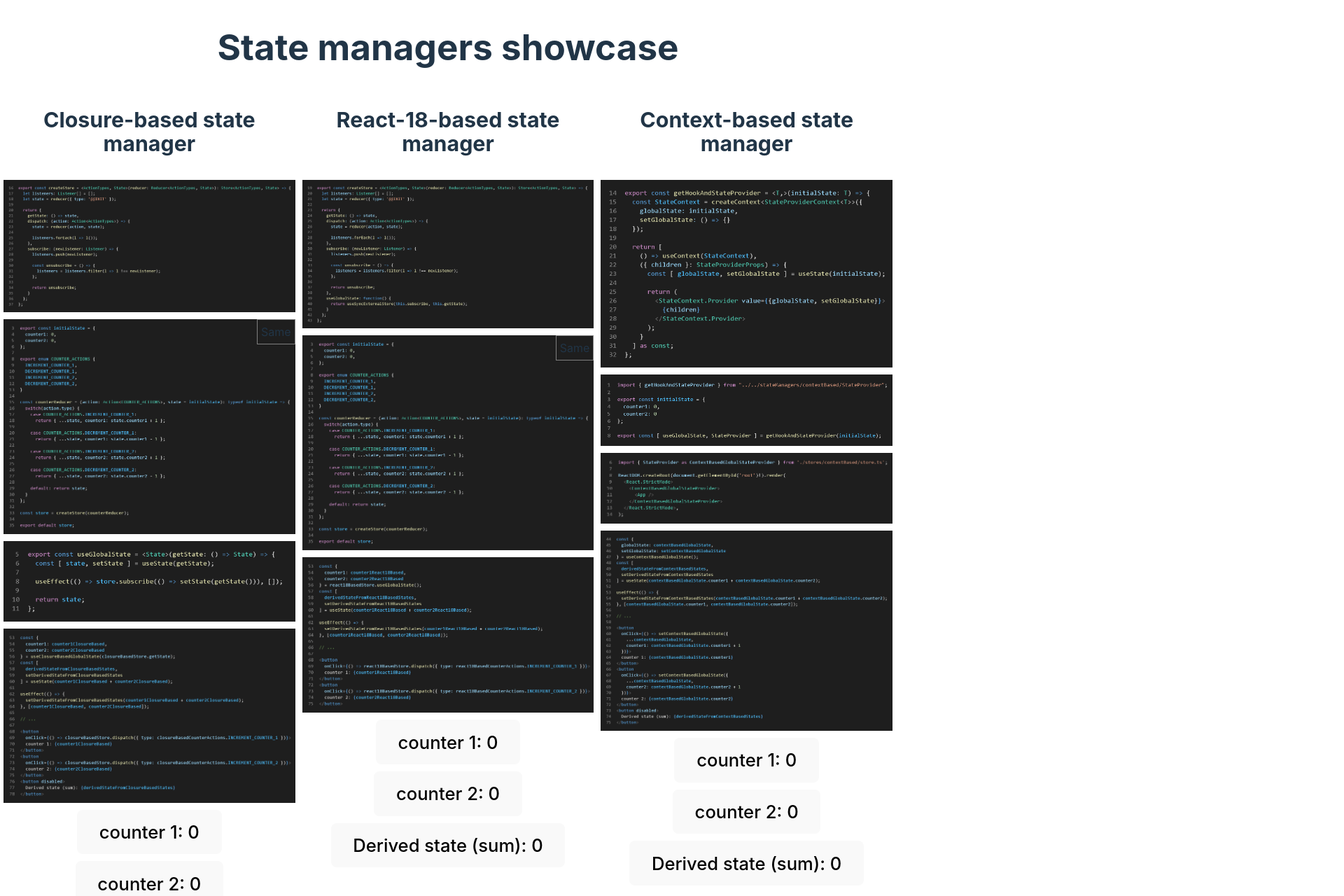
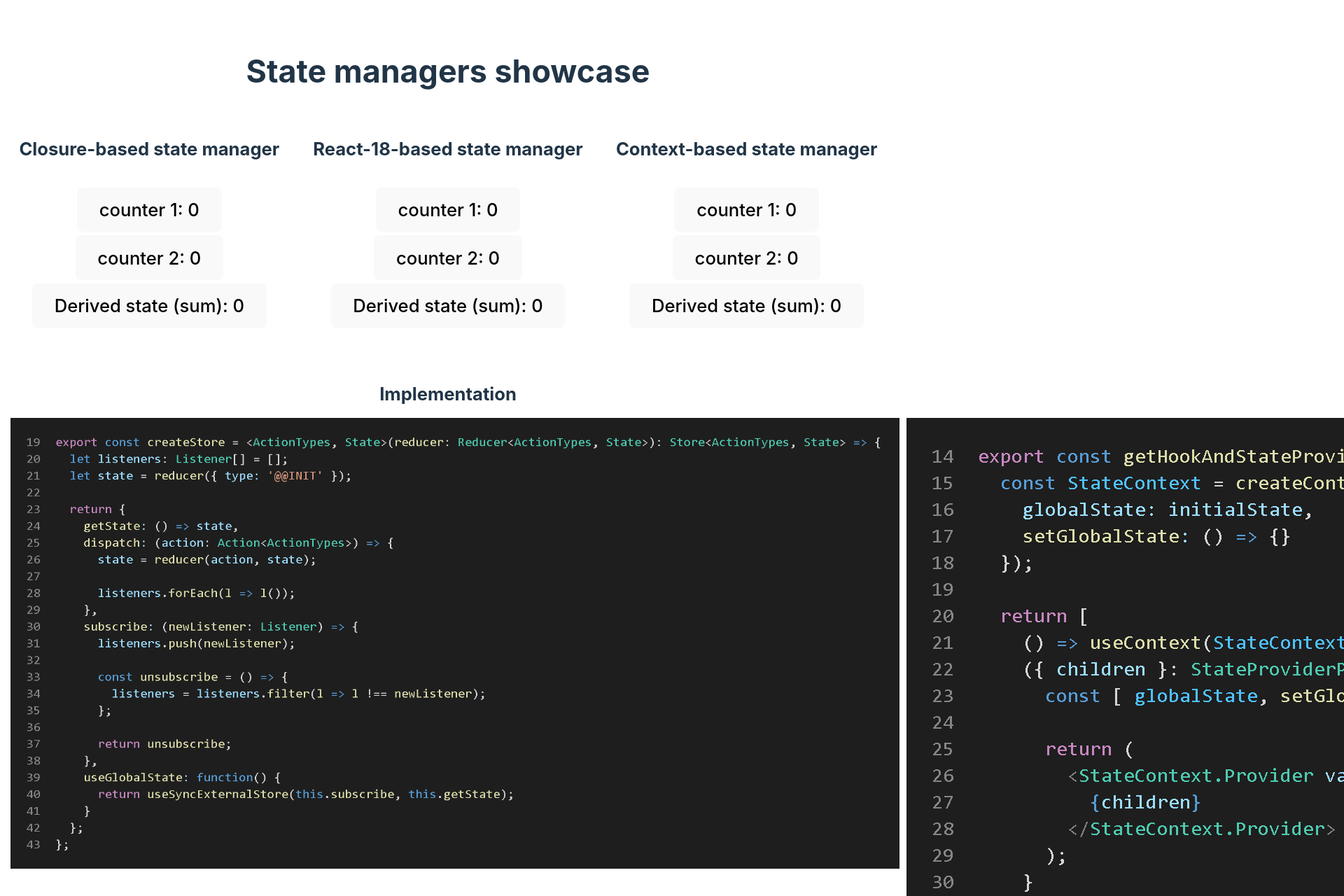
Before and after one commit to beror/react-global-state-manager, a React (Vite) app: page / in a window 1280 px wide. Shown: the top 1280 px of the page at 70% size, 1920 px wide, since content can reach past the window. Built offline with nearby package versions, Linux system fonts and the light colour scheme.

Commit message:
refactor: change to row-based layout

```diff
--- a/src/App.tsx
+++ b/src/App.tsx
@@ -26,9 +26,31 @@ function App() {
       </a>
 
       <main>
-        <div className='manager-presentation-box'>
+        <div className='showcase-row' style={{ marginBottom: '20px' }}>
           <h2>Closure-based state manager</h2>
-          <img src={closureBasedCreateStore} alt='Showcase of createStore in closure-based state manager' />
+          <h2>React-18-based state manager</h2>
+          <h2>Context-based state manager</h2>
+        </div>
+        <div className='showcase-row' style={{ marginBottom: '60px' }}>
+          <StateShowcase.ClosureBased />
+          <StateShowcase.React18Based />
+          <StateShowcase.ContextBased />
+        </div>
+        <div className='showcase-row'>
+          <h2>Implementation</h2>
+        </div>
+        <div className='showcase-row'>
+          <div>
+            <img src={closureBasedCreateStore} alt='Showcase of createStore in closure-based state manager' />
+            <img src={closureBasedHook} alt='Showcase of the hook in closure-based state manager' />
+          </div>
+          <img src={react18BasedCreateStore} alt='Showcase of createStore in React-18-based state manager' />
+          <img src={contextBasedGetHookAndStateProvider} alt='' />
+        </div>
+        <div className='showcase-row'>
+          <h2>Setup</h2>
+        </div>
+        <div className='showcase-row'>
           <div className='image-with-text-container'>
             <img src={react18BasedStoreCreation} alt='Showcase of store creation in closure-based state manager' />
             <div
@@ -39,14 +61,6 @@ function App() {
                 Same
             </div>
           </div>
-          <img src={closureBasedHook} alt='Showcase of the hook in closure-based state manager' />
-          <img src={closureBasedUsage} alt='Showcase of usage of closure-based state manager' />
-          <StateShowcase.ClosureBased />
-        </div>
-
-        <div className='manager-presentation-box'>
-          <h2>React-18-based state manager</h2>
-          <img src={react18BasedCreateStore} alt='Showcase of createStore in React-18-based state manager' />
           <div className='image-with-text-container'>
             <img src={react18BasedStoreCreation} alt='Showcase of store creation in React-18-based state manager' />
             <div
@@ -57,17 +71,18 @@ function App() {
                 Same
             </div>
           </div>
+          <div>
+            <img src={contextBasedStoreCreation} alt='Showcase of store creation in Context-based state manager' />
+            <img src={contextBasedProvidingState} alt='Showcase of providing the state of Context-based state manager to the application' />
+          </div>
+        </div>
+        <div className='showcase-row'>
+          <h2>Usage</h2>
+        </div>
+        <div className='showcase-row'>
+          <img src={closureBasedUsage} alt='Showcase of usage of closure-based state manager' />
           <img src={react18BasedUsage} alt='Showcase of usage of React-18-based state manager' />
-          <StateShowcase.React18Based />
-        </div>
-
-        <div className='manager-presentation-box'>
-          <h2>Context-based state manager</h2>
-          <img src={contextBasedGetHookAndStateProvider} alt='Showcase of getting the state accessor hook and state provider of Context-based state manager' />
-          <img src={contextBasedStoreCreation} alt='Showcase of store creation in Context-based state manager' />
-          <img src={contextBasedProvidingState} alt='Showcase of providing the state of Context-based state manager to the application' />
           <img src={contextBasedUsage} alt='Showcase of usage of context-based state manager' />
-          <StateShowcase.ContextBased />
         </div>
       </main>
     </>
--- a/src/components/StateShowcase.tsx
+++ b/src/components/StateShowcase.tsx
@@ -25,7 +25,7 @@ const ClosureBased = () => {
   );
 
   return (
-    <>
+    <div className='state-showcase-box'>
       <StateButton onClick={counter1ButtonOnClick}>
         {`counter 1: ${counter1}`}
       </StateButton>
@@ -35,7 +35,7 @@ const ClosureBased = () => {
       <StateButton>
         {`Derived state (sum): ${derivedState}`}
       </StateButton>
-    </>
+    </div>
   );
 };
 
@@ -57,7 +57,7 @@ const React18Based = () => {
   );
 
   return (
-    <>
+    <div className='state-showcase-box'>
       <StateButton onClick={counter1ButtonOnClick}>
         {`counter 1: ${counter1}`}
       </StateButton>
@@ -67,7 +67,7 @@ const React18Based = () => {
       <StateButton>
         {`Derived state (sum): ${derivedState}`}
       </StateButton>
-    </>
+    </div>
   );
 };
 
@@ -98,7 +98,7 @@ const ContextBased = () => {
   );
 
   return (
-    <>
+    <div className='state-showcase-box'>
       <StateButton onClick={counter1ButtonOnClick}>
         {`counter 1: ${globalState.counter1}`}
       </StateButton>
@@ -108,7 +108,7 @@ const ContextBased = () => {
       <StateButton>
         {`Derived state (sum): ${derivedState}`}
       </StateButton>
-    </>
+    </div>
   );
 };
 
--- a/src/index.css
+++ b/src/index.css
@@ -31,23 +31,26 @@ body {
 
 main {
   display: flex;
+  flex-direction: column;
   justify-content: space-between;
-  gap: 10px;
+  gap: 20px;
 }
 
 h1 {
-  font-size: 3.2em;
-  line-height: 1.1;
+  font-size: 3.5vw;
+  line-height: 3;
 }
 
 h2 {
-  font-size: 1.9em;
+  font-size: 2vw;
   line-height: 1.1;
+  margin: 0;
 }
 
 img {
   display: block;
   width: 100%;
+  object-fit: contain;
 }
 
 button {
@@ -71,12 +74,23 @@ button:focus-visible {
   outline: 4px auto -webkit-focus-ring-color;
 }
 
-.manager-presentation-box {
+.showcase-row {
+  display: flex;
+  justify-content: space-around;
+  align-items: flex-start;
+  width: 100%;
+  gap: 10px;
+}
+
+.showcase-row > * {
+  flex: 1;
+}
+
+.showcase-row > div {
   display: flex;
   flex-direction: column;
   align-items: center;
-  gap: 10px;
-  flex: 1;
+  gap: 5px;
 }
 
 .image-with-text-container {
@@ -85,8 +99,8 @@ button:focus-visible {
 
 .same-image-sign {
   position: absolute;
-  top: 0px;
-  right: 0px;
+  top: 0;
+  right: 0;
   border: 0.08vw solid gray;
   padding: 5px;
   cursor: default;
@@ -113,12 +127,15 @@ button:focus-visible {
   }
 }
 
-.test::before {
+.rerender-sign::before {
+  display: block;
   position: absolute;
-  right: -4.6em;
-  top: 0px;
-  display: inline;
   content: 'Re-render';
+  top: 5px;
+  left: 50%;
+  transform: translate(-50%, 0);
+  margin-right: auto;
+  margin-left: auto;
   color: gold;
   font-size: 60%;
 
```
